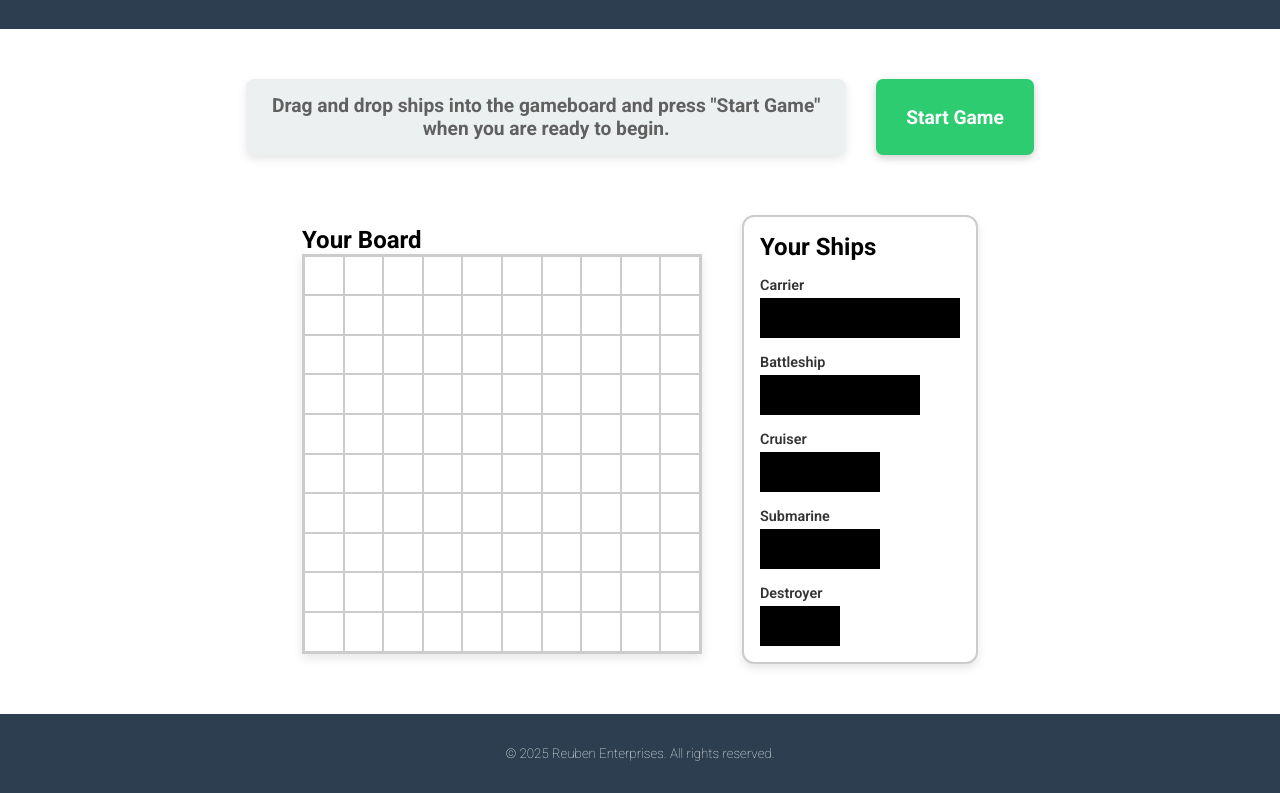
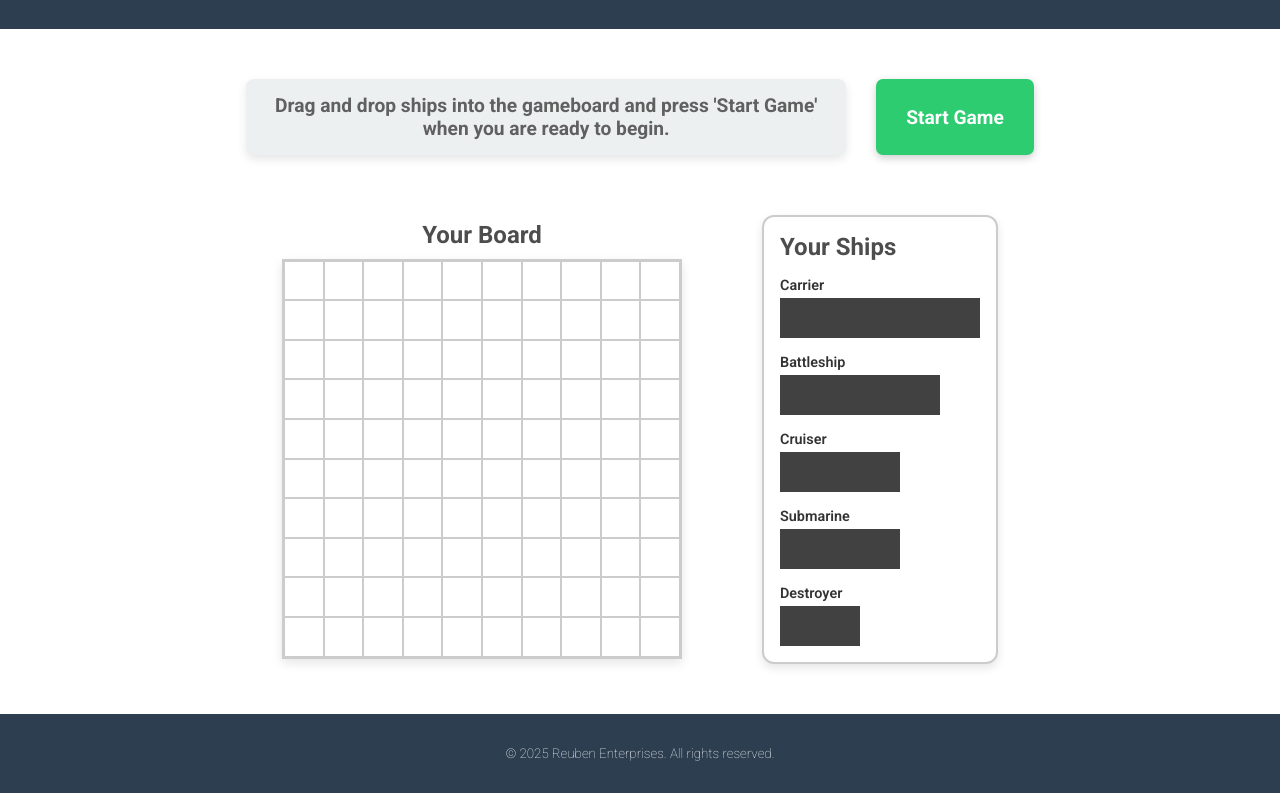
Before and after one commit to Reuben-24/battleship, a website built with webpack: page src/template.html in a window 1280 px wide. Shown: the part 92-885 px from the top of the page. Built offline with nearby package versions, Linux system fonts and the light colour scheme.

Commit message:
Add functions to render page elements

```diff
--- /dev/null
+++ b/src/UI/dom.js
@@ -0,0 +1,117 @@
+export { renderStartGameUI, getSelectedPositionsMap };
+
+function getSelectedPositionsMap() {
+  const cells = document.querySelectorAll("#human-board-container .cell");
+
+  const selectedPositionsMap = {
+    carrier: [],
+    battleship: [],
+    cruiser: [],
+    submarine: [],
+    destroyer: [],
+  };
+
+  cells.forEach(cell => {
+    const type = cell.dataset.shipType;
+    if (type in selectedPositionsMap) {
+      selectedPositionsMap[type].push([
+        parseInt(cell.dataset.x),
+        parseInt(cell.dataset.y),
+      ]);
+    }
+  });
+
+  return selectedPositionsMap;
+}
+
+function renderStartGameUI() {
+  const humanBoardContainer = document.getElementById("human-board-container");
+  const shipsContainer = document.getElementById("ships-container");
+  const topContentContainer = document.getElementById("top-content-container");
+
+  createStartGameDisplay(topContentContainer);
+  createBoard(humanBoardContainer, "Your Board");
+  createShipElements(shipsContainer);
+}
+
+function createStartGameDisplay(container) {
+  // Create display
+  const display = document.createElement("div");
+  display.id = "start-game-display";
+  display.textContent = "Drag and drop ships into the gameboard and press 'Start Game' when you are ready to begin.";
+
+  // Create button
+  const button = document.createElement("button");
+  button.id = "start-game-button";
+  button.textContent = "Start Game";
+
+  // Append to container
+  container.appendChild(display);
+  container.appendChild(button);
+}
+
+function createBoard(container, headingText, size = 10) {
+  const board = document.createElement("div");
+  board.classList.add("board");
+  const heading = document.createElement("h2");
+  heading.classList.add("board-heading")
+  heading.textContent = headingText;
+  container.appendChild(heading);
+
+  for (let y = 0; y < size; y++) {
+    for (let x = 0; x < size; x++) {
+      const cell = document.createElement("div");
+      cell.classList.add("cell");
+      cell.dataset.x = x;
+      cell.dataset.y = y;
+      cell.dataset.occupied = "false";
+      cell.dataset.isAttacked = "false";
+      board.appendChild(cell);
+    }
+  }
+  container.appendChild(board);
+}
+
+const shipTypes = [
+  { type: "carrier", size: 5 },
+  { type: "battleship", size: 4 },
+  { type: "cruiser", size: 3 },
+  { type: "submarine", size: 3 },
+  { type: "destroyer", size: 2 },
+];
+
+function createShipElements(container) {
+  // Clear existing content
+  container.innerHTML = "";
+
+  const heading = document.createElement("h2");
+  heading.id = "ships-container-heading";
+  heading.textContent = "Your Ships";
+  container.appendChild(heading);
+
+  shipTypes.forEach(({ type, size }) => {
+    // Create wrapper
+    const wrapper = document.createElement("div");
+    wrapper.classList.add("ship-wrapper");
+
+    // Ship label
+    const label = document.createElement("div");
+    label.classList.add("ship-label");
+    label.textContent = type.charAt(0).toUpperCase() + type.slice(1);
+
+    // Ship div
+    const ship = document.createElement("div");
+    ship.classList.add("ship");
+    ship.setAttribute("data-type", type);
+    ship.setAttribute("data-size", size);
+    ship.setAttribute("data-orientation", "horizontal");
+    ship.setAttribute("data-isplaced", "false");
+    ship.setAttribute("id", type);
+    ship.setAttribute("draggable", "true");
+
+    // Append to wrapper and container
+    wrapper.appendChild(label);
+    wrapper.appendChild(ship);
+    container.appendChild(wrapper);
+  });
+}
--- a/src/placeShipsUI.js
+++ b/src/UI/placeShipsUI.js
@@ -13,7 +13,7 @@ function initDragDrop() {
   });
 
   // Handle drag events over each cell on the gameboard
-  const cells = document.querySelectorAll("#human-board .cell");
+  const cells = document.querySelectorAll("#human-board-container .cell");
 
   cells.forEach((cell) => {
     // Prevent default dragover behaviour to allow drop
--- a/src/dom.js
+++ /dev/null
@@ -1,65 +0,0 @@
-export { createBoard, createShipElements };
-
-function createBoard(boardElement, size = 10) {
-  for (let y = 0; y < size; y++) {
-    for (let x = 0; x < size; x++) {
-      const cell = document.createElement("div");
-      cell.classList.add("cell");
-      cell.dataset.x = x;
-      cell.dataset.y = y;
-      cell.dataset.occupied = "false";
-      cell.dataset.isAttacked = "false";
-      boardElement.appendChild(cell);
-    }
-  }
-}
-
-const shipTypes = [
-  { type: "carrier", size: 5 },
-  { type: "battleship", size: 4 },
-  { type: "cruiser", size: 3 },
-  { type: "submarine", size: 3 },
-  { type: "destroyer", size: 2 },
-];
-
-function createShipElements(container) {
-  // Clear existing content
-  container.innerHTML = "";
-
-  const heading = document.createElement("h2");
-  heading.textContent = "Your Ships";
-  container.appendChild(heading);
-
-  shipTypes.forEach(({ type, size }) => {
-    // Create wrapper
-    const wrapper = document.createElement("div");
-    wrapper.classList.add("ship-wrapper");
-
-    // Ship label
-    const label = document.createElement("div");
-    label.classList.add("ship-label");
-    label.textContent = type.charAt(0).toUpperCase() + type.slice(1);
-
-    // Ship div
-    const ship = document.createElement("div");
-    ship.classList.add("ship");
-    ship.setAttribute("data-type", type);
-    ship.setAttribute("data-size", size);
-    ship.setAttribute("data-orientation", "horizontal");
-    ship.setAttribute("data-isplaced", "false");
-    ship.setAttribute("id", type);
-    ship.setAttribute("draggable", "true");
-
-    // Optionally: Add visual cells inside each ship
-    for (let i = 0; i < size; i++) {
-      const cell = document.createElement("div");
-      cell.classList.add("cell");
-      ship.appendChild(cell);
-    }
-
-    // Append to wrapper and container
-    wrapper.appendChild(label);
-    wrapper.appendChild(ship);
-    container.appendChild(wrapper);
-  });
-}
--- a/src/index.js
+++ b/src/index.js
@@ -1,10 +1,6 @@
-import "./styles/styles.css";
-import { createBoard, createShipElements } from "./dom.js";
-import { initDragDrop } from "./placeShipsUI";
+import "./styles.css";
+import { renderStartGameUI } from "./UI/dom.js";
+import { initDragDrop } from "./UI/placeShipsUI.js";
 
-const humanBoard = document.getElementById("human-board");
-const shipContainer = document.querySelector(".ships-container");
-
-createBoard(humanBoard);
-createShipElements(shipContainer);
+renderStartGameUI()
 initDragDrop();
--- a/src/styles/styles.css
+++ b/src/styles.css
@@ -89,7 +89,7 @@ footer {
   padding-bottom: 2rem;
 }
 
-.output-container {
+#top-content-container {
   padding: 30px;
   display: flex;
   justify-content: center;
@@ -98,7 +98,7 @@ footer {
   width: 100%;
 }
 
-output {
+#start-game-display {
   display: flex;
   align-items: center;
   padding: 15px 25px;
@@ -145,7 +145,7 @@ button:active {
   box-shadow: 0 2px 5px rgba(0, 0, 0, 0.2);
 }
 
-.content-container {
+#bottom-content-container {
   display: flex;
   gap: 40px;
   justify-content: center;
@@ -154,7 +154,15 @@ button:active {
   flex-wrap: wrap;
 }
 
-.gameboard {
+/* Board Container */
+
+.board-heading {
+  margin-bottom: 10px;
+  text-align: center;
+  color: #4d4d4d;
+}
+
+.board {
   display: grid;
   grid-template-columns: repeat(10, 1fr);
   grid-template-rows: repeat(10, 1fr);
@@ -166,14 +174,20 @@ button:active {
   overflow: hidden;
 }
 
-.gameboard > div {
+.cell {
   border: 1px solid #ccc;
   aspect-ratio: 1 / 1;
   background-color: white;
   transition: background-color 0.2s ease;
 }
 
-.ships-container {
+.cell[data-ship-type] {
+background-color: rgb(65, 65, 65);
+}
+
+/* Ship Container */
+
+#ships-container {
   display: flex;
   flex-direction: column;
   gap: 16px;
@@ -182,6 +196,10 @@ button:active {
   border: 2px solid #ccc;
   border-radius: 12px;
   box-shadow: 0 4px 10px rgba(0, 0, 0, 0.1);
+}
+
+#ships-container-heading {
+  color: #4d4d4d;
 }
 
 .ship-wrapper {
@@ -198,8 +216,7 @@ button:active {
 }
 
 .ship {
-  border: 1px solid black;
-  background-color: black;
+  background-color: rgb(65, 65, 65);
   height: 40px;
 }
 
@@ -227,11 +244,6 @@ button:active {
   cursor: grabbing;
 }
 
-.cell[data-ship-type] {
-  border: 1px solid black;
-  background-color: black;
+.ship[data-isPlaced="true"] {
+  background-color: white;
 }
-
-.ship[data-isPlaced="true"] {
-  display: none;
-}
--- a/src/template.html
+++ b/src/template.html
@@ -12,6 +12,8 @@
     />
   </head>
   <body>
+
+
     <header>
       <h1>Battleship</h1>
       <nav>
@@ -35,29 +37,37 @@
         </ul>
       </nav>
     </header>
+
+
     <main>
-      <div class="output-container">
-        <output>
-          Drag and drop ships into the gameboard and press "Start Game" when you
-          are ready to begin.
-        </output>
-        <button>Start Game</button>
+
+      <div id="top-content-container">
+
       </div>
 
-      <div class="content-container">
-        <div class="board-container">
-          <h2>Your Board</h2>
-          <div id="human-board" class="gameboard"></div>
+      <div id="bottom-content-container">
+
+        <div id="human-board-container">
         </div>
 
-        <div class="ships-container"></div>
+        <div id="computer-board-container">
+        </div>
+
+        <div id="ships-container">
+        </div>
+
       </div>
+
+
     </main>
+
 
     <footer>
       <small id="copyright"
         >&copy; 2025 Reuben Enterprises. All rights reserved.</small
       >
     </footer>
+
+
   </body>
 </html>
```
Also changed, not shown: src/UI/events.js (added, +9 -0 lines), src/events.js (deleted), src/gameLogic/game.js (renamed from src/game.js), src/gameLogic/game.test.js (renamed from src/game.test.js), src/gameLogic/gameboard.js (renamed from src/gameboard.js), src/gameLogic/gameboard.test.js (renamed from src/gameboard.test.js), src/gameLogic/player.js (renamed from src/player.js), src/gameLogic/player.test.js (renamed from src/player.test.js), src/gameLogic/ship.js (renamed from src/ship.js), src/gameLogic/ship.test.js (renamed from src/ship.test.js), src/gameLogic/strategies.js (renamed from src/strategies.js), src/styles/ship-container.css (deleted).
